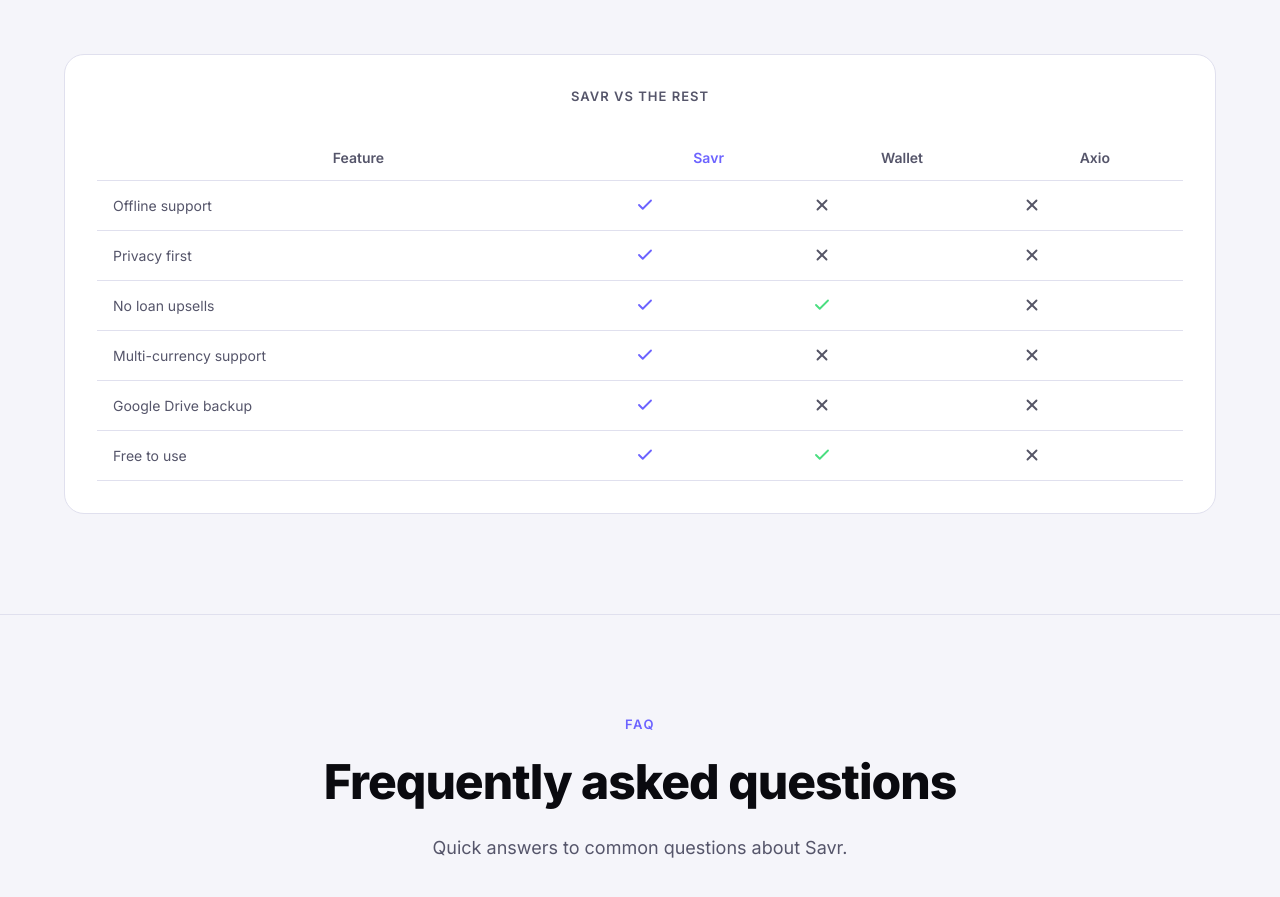
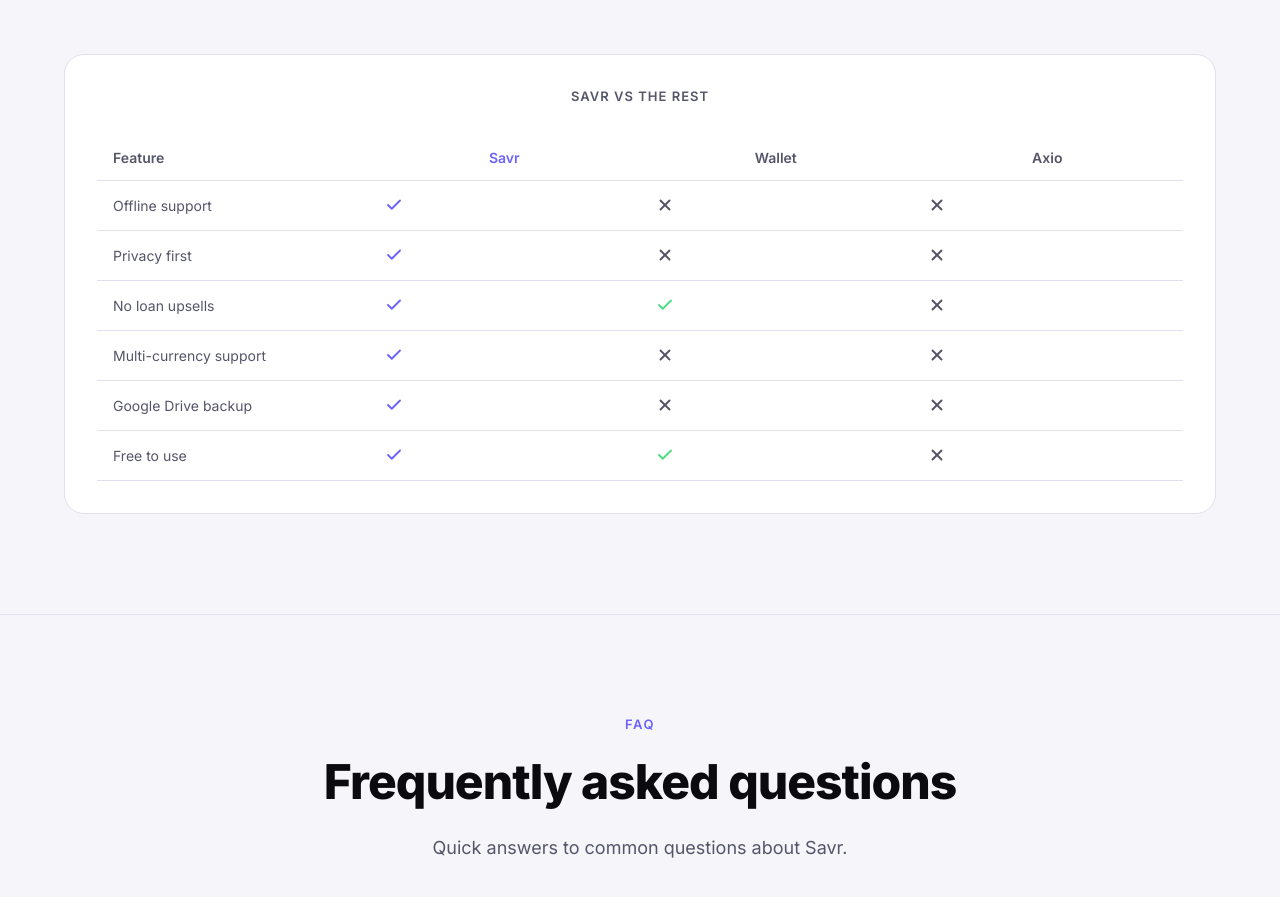
Before and after one commit to 007wary/savr-website, a Next.js app: page / in a window 1280 px wide. Shown: the part 2600-3497 px from the top of the page. Built offline with nearby package versions, Linux system fonts and the light colour scheme; no server answers; the database is empty.

Commit message:
fix: fixed table layout for equal column alignment

```diff
--- a/components/WhySavr.js
+++ b/components/WhySavr.js
@@ -102,12 +102,12 @@ export default function WhySavr() {
             Savr vs the rest
           </p>
           <div style={{ overflowX: 'auto' }}>
-            <table style={{ width: '100%', borderCollapse: 'collapse', minWidth: '500px' }}>
+            <table style={{ width: '100%', borderCollapse: 'collapse', minWidth: '500px', tableLayout: 'fixed' }}>
               <thead>
                 <tr>
                   {['Feature', 'Savr', 'Wallet', 'Axio'].map((h, i) => (
                     <th key={h} style={{
-                      padding: '12px 16px', textAlign: 'center',
+                      padding: '12px 16px', textAlign: i === 0 ? 'left' : 'center',
                       fontSize: '14px', fontWeight: '600',
                       color: i === 1 ? 'var(--color-primary)' : 'var(--text-muted)',
                       borderBottom: '1px solid var(--border)',
```
